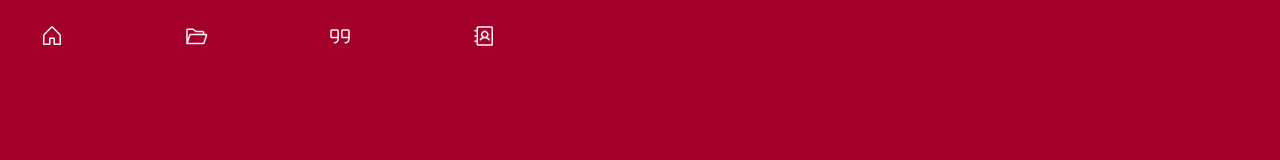
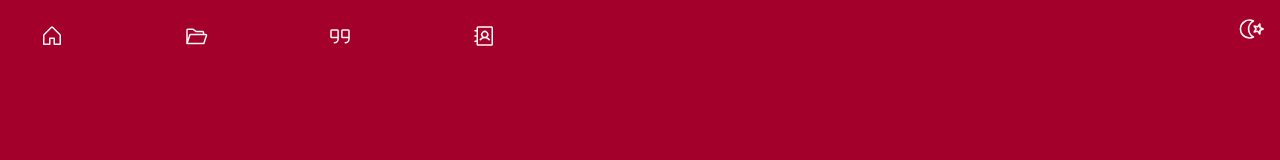
Before and after one commit to alaramartin/website, a Next.js app: page / in a window 1280 px wide. Shown: the top 160 px of the page. Built offline with nearby package versions, Linux system fonts and the light colour scheme; a web font is replaced by a local one.

Commit message:
TOGGLING DARK MODE ACTUALLY WORKS?? just need to fix the dark mode colors now

```diff
--- a/app/blog/[id]/page.tsx
+++ b/app/blog/[id]/page.tsx
@@ -1,8 +1,8 @@
 import BlogText from "./components/BlogText";
-import Footer from "@/app/components/Footer";
 import NavBar from "@/app/components/NavBar";
 import { notFound } from "next/navigation";
 import { getPostData } from "@/lib/posts";
+import DarkModeToggle from "@/app/components/DarkModeToggle";
 
 interface PageProps {
     params: { id: string };
@@ -24,8 +24,8 @@ export default async function BlogPostPage({ params }: PageProps) {
     return (
         <>
             <NavBar />
+            <DarkModeToggle />
             <BlogText blogID={id} />
-            <Footer />
         </>
     );
 }
--- a/app/blog/page.tsx
+++ b/app/blog/page.tsx
@@ -1,10 +1,10 @@
 import { italiana, lato } from "@/app/ui/fonts";
-import Footer from "../components/Footer";
 import NavBar from "../components/NavBar";
 import { getSortedBlogPosts } from "@/lib/posts.ts";
 import { Metadata } from "next";
 import BlogListView from "./components/BlogListView";
 import { getPostData } from "@/lib/posts.ts";
+import DarkModeToggle from "../components/DarkModeToggle";
 
 export const metadata: Metadata = {
     title: "Blog",
@@ -33,7 +33,8 @@ export default async function BlogPage() {
     return (
         <>
             <NavBar />
-            <div className={`text-center pt-18 px-15`}>
+            <DarkModeToggle />
+            <div className={`text-center pt-18 px-15 dark:bg-darkburgundy`}>
                 <p
                     className={`${italiana.className} cursor-default text-4xl pb-4 select-none`}
                 >
@@ -46,7 +47,6 @@ export default async function BlogPage() {
                 </p>
                 <BlogListView posts={posts} />
             </div>
-            <Footer />
         </>
     );
 }
--- /dev/null
+++ b/app/components/DarkModeToggle.tsx
@@ -0,0 +1,36 @@
+"use client";
+import { useTheme } from "next-themes";
+import { useState, useEffect } from "react";
+import { StarAndCrescentIcon } from "@phosphor-icons/react/dist/ssr";
+
+export default function DarkModeToggle() {
+    const { theme, systemTheme, setTheme } = useTheme();
+    const [mount, setMount] = useState(false);
+    const currentTheme = theme === "system" ? systemTheme : theme;
+
+    // set mount once mounted, don't render until mounted
+    useEffect(() => {
+        setMount(true);
+    }, []);
+
+    if (!mount) {
+        return null;
+    }
+
+    return (
+        <>
+            <button
+                aria-label="toggle dark mode"
+                onClick={() =>
+                    setTheme(currentTheme === "dark" ? "light" : "dark")
+                }
+                className="fixed m-4 top-0 right-0 cursor-pointer z-10000000"
+            >
+                <StarAndCrescentIcon
+                    size={26}
+                    weight={currentTheme === "dark" ? "fill" : "regular"}
+                />
+            </button>
+        </>
+    );
+}
--- a/app/contact/page.tsx
+++ b/app/contact/page.tsx
@@ -1,5 +1,4 @@
 import ContactLink from "./components/ContactLink";
-import Footer from "../components/Footer";
 import NavBar from "../components/NavBar";
 import { italiana, lato } from "../ui/fonts";
 import {
@@ -9,6 +8,7 @@ import {
     GlobeIcon,
 } from "@phosphor-icons/react/dist/ssr";
 import { Metadata } from "next";
+import DarkModeToggle from "../components/DarkModeToggle";
 
 export const metadata: Metadata = {
     title: "Contact",
@@ -50,6 +50,7 @@ export default function ContactPage() {
     return (
         <>
             <NavBar />
+            <DarkModeToggle />
             <div className="h-screen relative">
                 <div
                     className={`${italiana.className} absolute top-1/2 left-1/2 transform -translate-x-1/2 -translate-y-1/2 select-none`}
@@ -66,7 +67,6 @@ export default function ContactPage() {
                     </div>
                 </div>
             </div>
-            <Footer />
         </>
     );
 }
--- a/app/layout.tsx
+++ b/app/layout.tsx
@@ -1,7 +1,9 @@
 import type { Metadata } from "next";
 import { Analytics } from "@vercel/analytics/next";
-
 import "@/app/ui/globals.css";
+import Footer from "./components/Footer";
+import { ThemeProvider } from "next-themes";
+import DarkModeToggle from "./components/DarkModeToggle";
 
 export const metadata: Metadata = {
     title: {
@@ -17,9 +19,16 @@ export default function RootLayout({
     children: React.ReactNode;
 }>) {
     return (
-        <html lang="en">
+        <html lang="en" suppressHydrationWarning>
             <body>
-                {children}
+                <ThemeProvider
+                    attribute="class"
+                    defaultTheme="system"
+                    enableSystem
+                >
+                    {children}
+                    <Footer />
+                </ThemeProvider>
                 <Analytics />
             </body>
         </html>
--- a/app/page.tsx
+++ b/app/page.tsx
@@ -3,7 +3,7 @@ import NavBar from "./components/NavBar";
 import LinksBar from "./components/LinksBar";
 import MiniProject from "./components/MiniProject";
 import Skill from "./components/Skill";
-import Footer from "./components/Footer";
+import DarkModeToggle from "./components/DarkModeToggle";
 import Link from "next/link";
 import { projects, skills } from "@/app/data/info.ts";
 import { ArrowCircleRightIcon } from "@phosphor-icons/react/dist/ssr";
@@ -12,6 +12,7 @@ export default function Home() {
     return (
         <div className="change-bg">
             <NavBar />
+            <DarkModeToggle />
             <div
                 className={`h-screen ${italiana.className} antialiased relative select-none`}
             >
@@ -91,7 +92,6 @@ export default function Home() {
                     Check out my blog! <ArrowCircleRightIcon size={20} />{" "}
                 </Link>
             </div>
-            <Footer />
         </div>
     );
 }
--- a/app/projects/page.tsx
+++ b/app/projects/page.tsx
@@ -1,6 +1,6 @@
 import { italiana } from "@/app/ui/fonts";
 import ProjectsContent from "./components/ProjectsContent";
-import Footer from "../components/Footer";
+import DarkModeToggle from "../components/DarkModeToggle";
 import NavBar from "../components/NavBar";
 import { Metadata } from "next";
 
@@ -19,6 +19,7 @@ export default async function ProjectsPage({ searchParams }: PageProps) {
     return (
         <>
             <NavBar />
+            <DarkModeToggle />
             <div className={`text-center pt-16 px-15`}>
                 <p
                     className={`${italiana.className} cursor-default text-4xl pb-4 select-none`}
@@ -27,7 +28,6 @@ export default async function ProjectsPage({ searchParams }: PageProps) {
                 </p>
                 <ProjectsContent initialSkillFilter={skillFilter} />
             </div>
-            <Footer />
         </>
     );
 }
--- a/app/ui/globals.css
+++ b/app/ui/globals.css
@@ -8,6 +8,16 @@
     --color-pinkbeige: #fff8f6;
     --color-lightred: #ed8c91;
     --color-textbrown: #0c1844;
+}
+
+.dark {
+    --background: #a3002c;
+    --foreground: #fff8f6;
+    --secondary: #0c1844;
+    --color-darkburgundy: #fff8f6;
+    --color-pinkbeige: #a3002c;
+    --color-lightred: #0c1844;
+    --color-textbrown: #ed8c91;
 }
 
 @theme {
--- a/package.json
+++ b/package.json
@@ -13,6 +13,7 @@
     "@vercel/analytics": "^1.5.0",
     "gray-matter": "^4.0.3",
     "next": "15.5.4",
+    "next-themes": "^0.4.6",
     "react": "19.1.0",
     "react-dom": "19.1.0",
     "react-router-dom": "^7.9.3",
@@ -25,9 +26,11 @@
     "@types/node": "^20",
     "@types/react": "^19",
     "@types/react-dom": "^19",
+    "autoprefixer": "^10.4.21",
     "eslint": "^9",
     "eslint-config-next": "15.5.4",
-    "tailwindcss": "^4",
+    "postcss": "^8.5.6",
+    "tailwindcss": "^4.1.16",
     "typescript": "^5"
   }
 }
--- /dev/null
+++ b/tailwind.config.cjs
@@ -0,0 +1,14 @@
+/** @type {import('tailwindcss').Config} */
+module.exports = {
+  content: [
+    "./app/**/*.{js,ts,jsx,tsx,mdx}",
+    "./pages/**/*.{js,ts,jsx,tsx,mdx}",
+    "./components/**/*.{js,ts,jsx,tsx,mdx}",
+    "./src/**/*.{js,ts,jsx,tsx,mdx}",
+  ],
+  darkMode: "class",
+  theme: {
+    extend: {},
+  },
+  plugins: [],
+};
```
Also changed, not shown: 1 other file (tests, documents, lock files or other folders).
